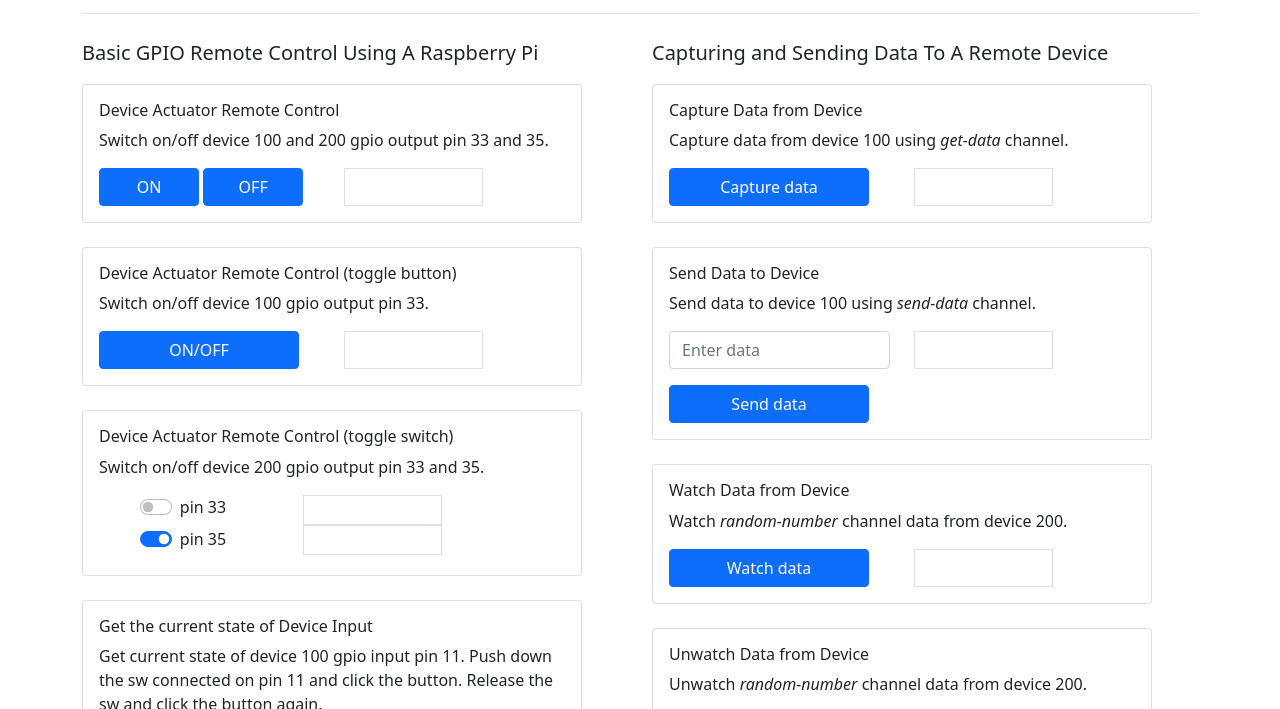
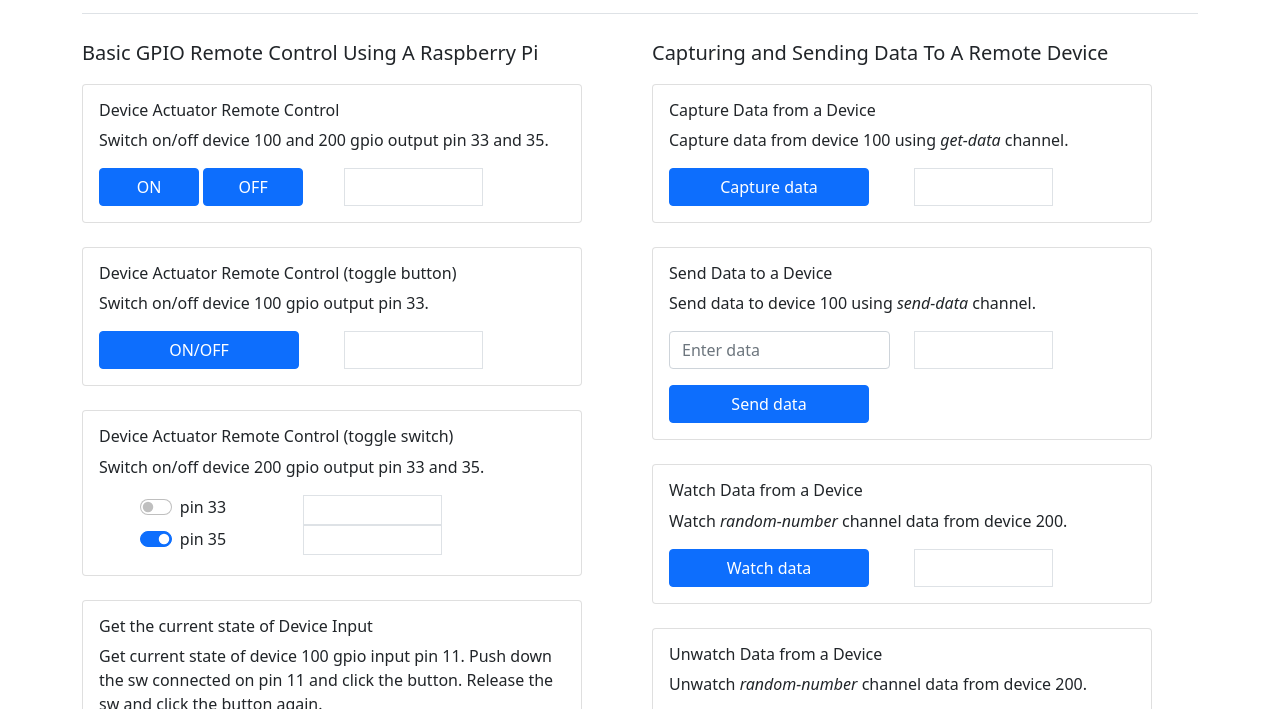
Before and after one commit to EdAlegrid/m2m-browser-client-demo, a website: page public/index.html in a window 1280 px wide. Shown: the part 55-764 px from the top of the page. Drawn offline with nearby package versions, Linux system fonts and the light colour scheme.

Commit message:
Update index.html

```diff
--- a/public/index.html
+++ b/public/index.html
@@ -134,7 +134,7 @@
         <div class="fs-5">Capturing and Sending Data To A Remote Device</div>
         <div class="card mt-3" style="width:500px">
           <div class="card-body">
-            <h6 class="card-title">Capture Data from Device</h6>
+            <h6 class="card-title">Capture Data from a Device</h6>
             <p class="card-text">Capture data from device 100 using <i>get-data</i> channel.</p>
             <div class="row justify-content-start">
               <div class="col-6">
@@ -149,7 +149,7 @@
         <br>
         <div class="card mt-0" style="width:500px">
           <div class="card-body">
-            <h6 class="card-title">Send Data to Device</h6>
+            <h6 class="card-title">Send Data to a Device</h6>
             <p class="card-text">Send data to device 100 using <i>send-data</i> channel.</p>
             <div class="row justify-content-start">
               <div class="col-6">
@@ -172,7 +172,7 @@
         <br>
         <div class="card" style="width:500px">
           <div class="card-body">
-            <h6 class="card-title">Watch Data from Device</h6>
+            <h6 class="card-title">Watch Data from a Device</h6>
             <p class="card-text">Watch <i>random-number</i> channel data from device 200.</p>
             <div class="row justify-content-start">
               <div class="col-6">
@@ -187,7 +187,7 @@
         <br>
         <div class="card" style="width:500px">
           <div class="card-body">
-            <h6 class="card-title">Unwatch Data from Device</h6>
+            <h6 class="card-title">Unwatch Data from a Device</h6>
             <p class="card-text">Unwatch <i>random-number</i> channel data from device 200.</p>
             <div class="row justify-content-start">
               <div class="col-6">
```
